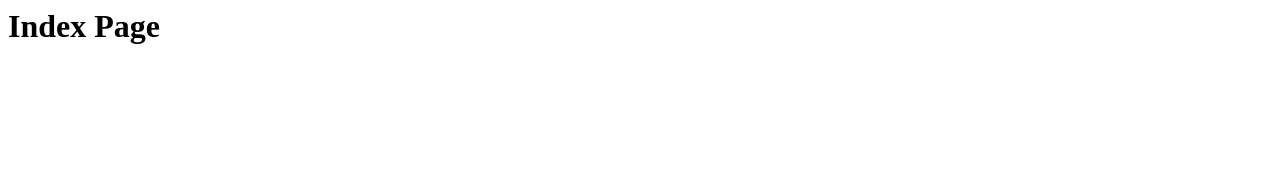
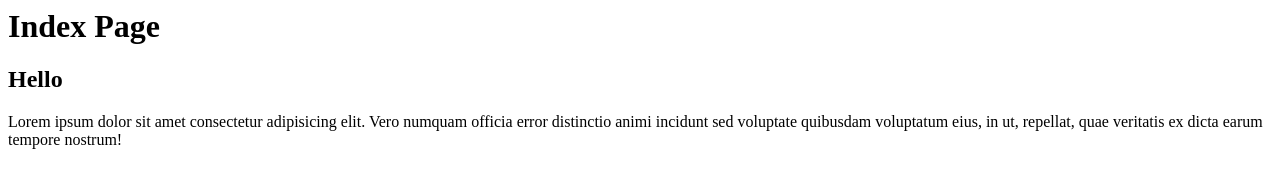
Before and after one commit to shraddhazaware/new_repository, a plain HTML site: page index.html in a window 1280 px wide. Drawn offline with Linux system fonts and the light colour scheme.

Commit message:
Commit changes

```diff
--- a/index.html
+++ b/index.html
@@ -4,5 +4,7 @@
   </head>
   <body>
   <h1> Index Page</h1>
+  <h2>Hello</h2>
+  <p>Lorem ipsum dolor sit amet consectetur adipisicing elit. Vero numquam officia error distinctio animi incidunt sed voluptate quibusdam voluptatum eius, in ut, repellat, quae veritatis ex dicta earum tempore nostrum!</p>
   </body>
 </html>
```
